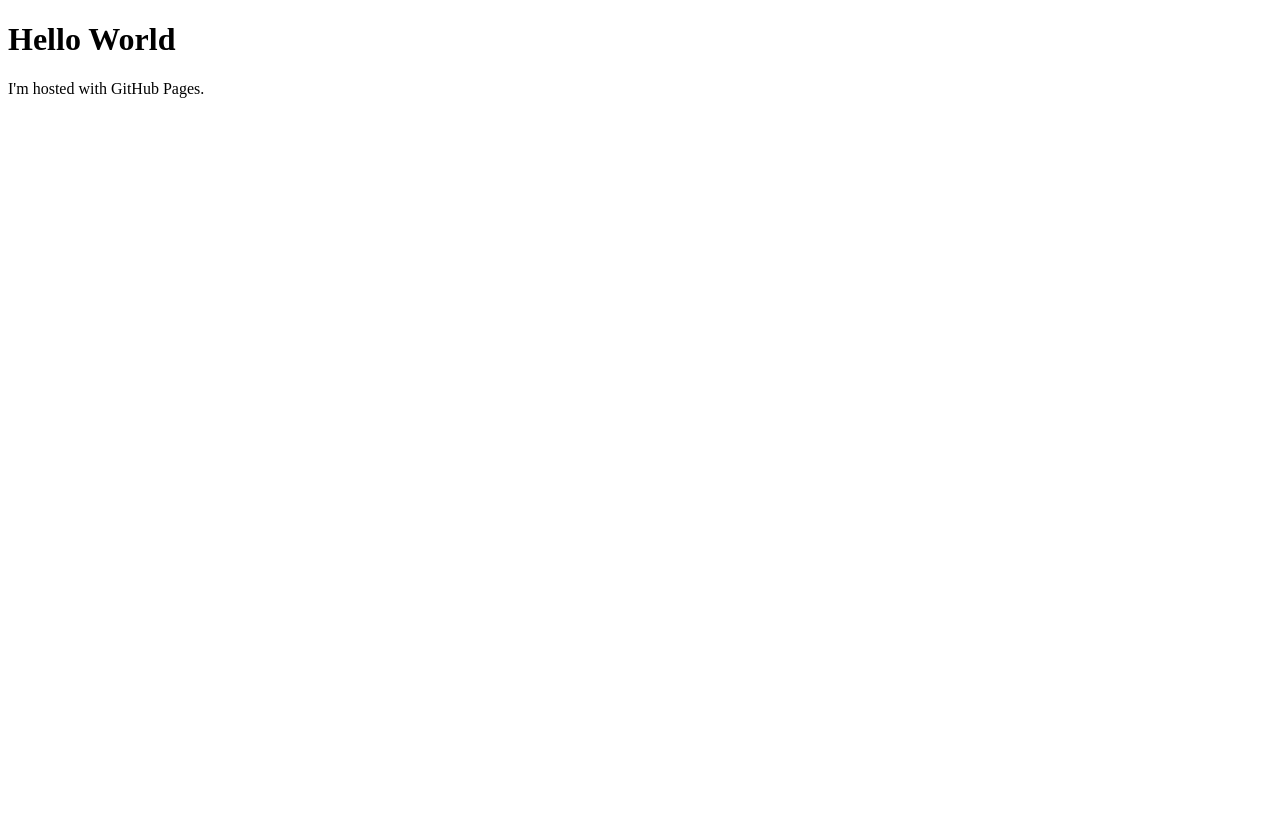
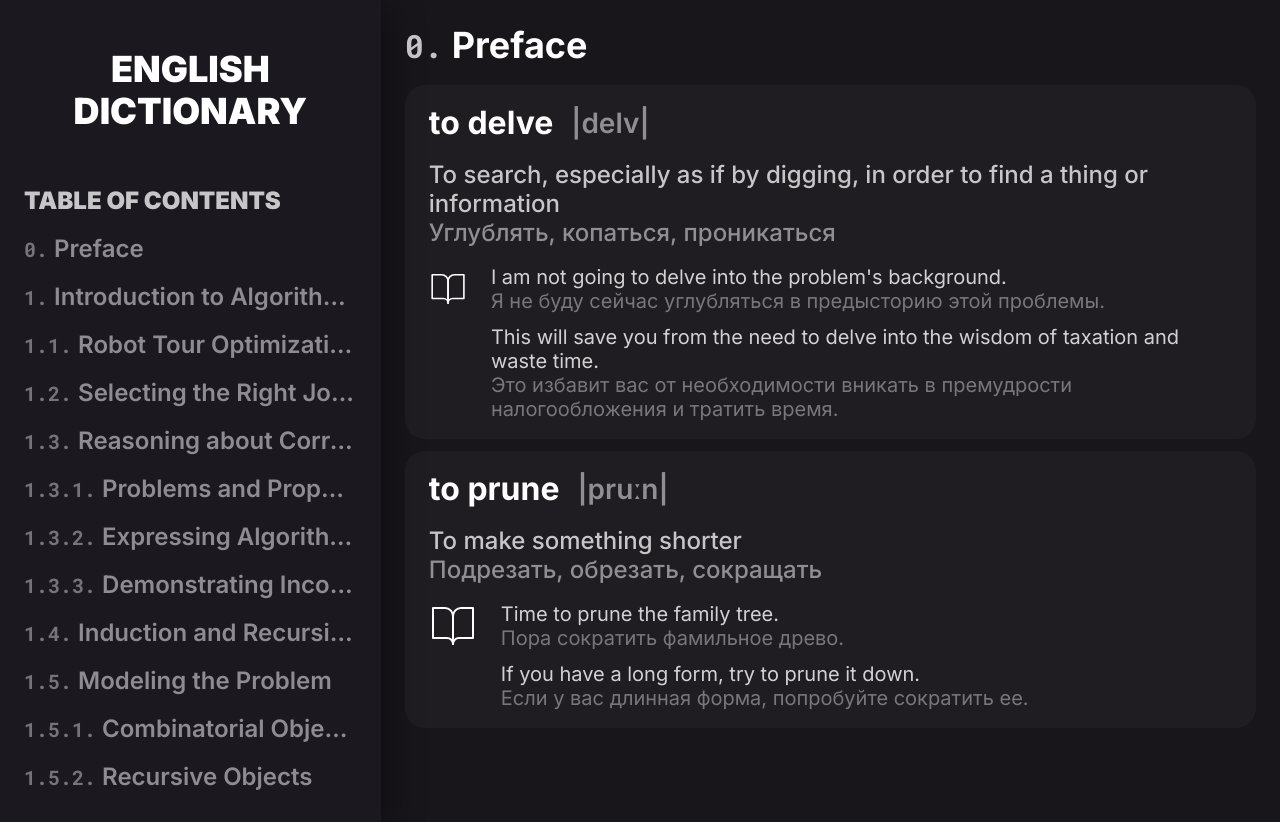
Before and after one commit to SoKnight/english-dict, a plain HTML site: page index.html in a window 1280 px wide. Before the commit the page ends 800 px from the top, so only its background shows below. Drawn offline with Linux system fonts and the light colour scheme.

Commit message:
Upload code

```diff
--- /dev/null
+++ b/assets/css/style.css
@@ -0,0 +1,281 @@
+@import url('https://fonts.googleapis.com/css2?family=Inter:wght@100;200;300;400;500;600;700;800;900&display=swap');
+@import url('https://fonts.googleapis.com/css2?family=Roboto+Mono:ital,wght@0,100;0,200;0,300;0,400;0,500;0,600;0,700;1,100;1,200;1,300;1,400;1,500;1,600;1,700&display=swap');
+
+html {
+    font-size: 100%;
+}
+
+html, body {
+    margin: 0;
+}
+
+body {
+    display: flex;
+    min-height: 100vh;
+}
+
+main {
+    background: #18151B;
+    display: flex;
+    flex: 1 0 0;
+    flex-direction: row;
+}
+
+h1, h2, h3, h4, h5, h6, p, a {
+    margin: 0;
+}
+
+a {
+    text-decoration: none;
+}
+
+.sidebar {
+    background: #1C1820;
+    box-shadow: 8px 8px 32px 2px rgba(0, 0, 0, 0.30);
+
+    display: flex;
+    width: 26%;
+    /*height: calc(100% - 4.5rem);*/
+    padding: 3rem 1.5rem 1.5rem 1.5rem;
+    flex-direction: column;
+    align-items: flex-start;
+    gap: 3rem;
+    flex-shrink: 0;
+    align-self: stretch;
+}
+
+.sidebar h1.header {
+    margin: auto;
+
+    color: #FFF;
+    text-align: center;
+    font-family: Inter, sans-serif;
+    font-size: 2.25rem;
+    font-style: normal;
+    font-weight: 900;
+    line-height: 2.625rem;
+    text-transform: uppercase;
+}
+
+.sidebar .chapters {
+    display: flex;
+    flex-direction: column;
+    align-items: flex-start;
+    gap: 6px;
+    flex: 1 0 0;
+    align-self: stretch;
+}
+
+.sidebar .table-of-contents {
+    display: -webkit-box;
+    -webkit-box-orient: vertical;
+    -webkit-line-clamp: 1;
+    align-self: stretch;
+
+    overflow: hidden;
+    color: rgba(255, 255, 255, 0.75);
+    text-overflow: ellipsis;
+    word-break: break-all;
+    font-family: Inter, sans-serif;
+    font-size: 1.5rem;
+    font-style: normal;
+    font-weight: 900;
+    line-height: 2.625rem;
+    text-transform: uppercase;
+}
+
+.sidebar .chapter-link {
+    cursor: pointer;
+}
+
+.sidebar .chapter-link,
+.content section .title {
+    display: -webkit-box;
+    -webkit-box-orient: vertical;
+    -webkit-line-clamp: 1;
+    align-self: stretch;
+
+    transition: .1s ease all;
+    overflow: hidden;
+    color: rgba(255, 255, 255, 0.50);
+    text-overflow: ellipsis;
+    word-break: break-all;
+    font-family: Inter, sans-serif;
+    font-size: 1.5rem;
+    font-style: normal;
+    font-weight: 600;
+    line-height: 2.625rem;
+}
+
+.sidebar .chapter-link:hover {
+    color: rgba(255, 255, 255, 0.75);
+}
+
+.sidebar .chapter-link:active {
+    color: #FFF;
+}
+
+.sidebar .chapter-link .index,
+.content section .title .index {
+    overflow: hidden;
+    color: rgba(255, 255, 255, 0.40);
+    text-overflow: ellipsis;
+    font-family: Roboto Mono, sans-serif;
+    font-size: 1.25rem;
+    font-style: normal;
+    font-weight: 700;
+    line-height: 2.625rem;
+}
+
+.sidebar .chapter-link:hover .index {
+    color: rgba(255, 255, 255, 0.6);
+}
+
+.sidebar .chapter-link:active .index {
+    color: rgba(255, 255, 255, 0.75);
+}
+
+.content {
+    display: flex;
+    padding: 1.5rem;
+    flex-direction: column;
+    align-items: flex-start;
+    gap: 2.25rem;
+    flex: 1 0 0;
+    align-self: stretch;
+}
+
+.content > section {
+    display: flex;
+    flex-direction: column;
+    align-items: flex-start;
+    gap: 18px;
+    align-self: stretch;
+}
+
+.content section .title {
+    color: #FFF;
+    font-size: 2.25rem;
+    font-weight: 700;
+}
+
+.content section .title .index {
+    color: rgba(255, 255, 255, 0.75);
+    font-size: 2rem;
+}
+
+.content .word-cards {
+    display: flex;
+    flex-direction: column;
+    align-items: flex-start;
+    gap: 0.75rem;
+    align-self: stretch;
+}
+
+.word-cards .card {
+    display: flex;
+    padding: 1.125rem 1.5rem;
+    flex-direction: column;
+    align-items: flex-start;
+    gap: 1.125rem;
+    align-self: stretch;
+
+    border-radius: 1.25rem;
+    background: rgba(255, 255, 255, 0.03);
+}
+
+.card .header {
+    display: flex;
+    align-items: center;
+    gap: 1.125rem;
+}
+
+.card .header h4 {
+    color: #FFF;
+    text-align: center;
+    font-family: Inter, sans-serif;
+    font-size: 2rem;
+    font-style: normal;
+    font-weight: 700;
+    line-height: normal;
+}
+
+.card .header h5 {
+    color: rgba(255, 255, 255, 0.50);
+    text-align: center;
+    font-family: Inter, sans-serif;
+    font-size: 1.75rem;
+    font-style: normal;
+    font-weight: 600;
+    line-height: normal;
+}
+
+.card .header h6 {
+    color: rgba(255, 255, 255, 0.25);
+    text-align: center;
+    font-family: Inter, sans-serif;
+    font-size: 1.5rem;
+    font-style: normal;
+    font-weight: 600;
+    line-height: normal;
+}
+
+.card .meaning {
+    display: flex;
+    flex-direction: column;
+    justify-content: center;
+    align-items: flex-start;
+}
+
+.card .meaning p {
+    font-family: Inter, sans-serif;
+    font-size: 1.5rem;
+    font-style: normal;
+    font-weight: 500;
+    line-height: normal;
+}
+
+.card .meaning p:nth-child(1) {
+    color: rgba(255, 255, 255, 0.75);
+}
+
+.card .meaning p:nth-child(2) {
+    color: rgba(255, 255, 255, 0.5);
+}
+
+.card .examples {
+    display: flex;
+    align-items: flex-start;
+    gap: 1.5rem;
+}
+
+.card .examples svg {
+    width: 3rem;
+    height: 3rem;
+
+    stroke: #FFF;
+}
+
+.examples .list {
+    display: flex;
+    flex-direction: column;
+    align-items: flex-start;
+    gap: 0.75rem;
+}
+
+.examples .list p {
+    font-family: Inter, sans-serif;
+    font-size: 1.25rem;
+    font-style: normal;
+    font-weight: 400;
+    line-height: normal;
+}
+
+.examples .list p.en {
+    color: rgba(255, 255, 255, 0.8);
+}
+
+.examples .list p.ru {
+    color: rgba(255, 255, 255, 0.4);
+    margin-top: -0.75rem;
+}
--- /dev/null
+++ b/assets/js/app.js
@@ -0,0 +1,35 @@
+document.addEventListener('DOMContentLoaded', () => {
+    const chaptersList = document.querySelector("div.chapters");
+    const contentPane = document.querySelector("div.content");
+
+    const loadedChapters = new Map();       // <chapterId> -> <wordsList>
+    const loadedWordModels = new Map();     // <word> -> <wordModel>
+
+    for (let wordModel of words) {
+        let chapterId = wordModel[0];
+        let word = wordModel[2];
+
+        let wordsList = loadedChapters.get(chapterId);
+        if (!wordsList) {
+            wordsList = [word];
+            loadedChapters.set(chapterId, wordsList);
+        } else {
+            wordsList.push(word);
+        }
+
+        loadedWordModels.set(word, wordModel);
+    }
+
+    for (let chapterId in chapters) {
+        let chapterName = chapters[chapterId];
+        let wordsList = loadedChapters.get(chapterId);
+
+        let chapterLink = generateChapterLink(chapterId, chapterName, !!wordsList);
+        chaptersList.append(chapterLink);
+
+        if (wordsList) {
+            let chapterSection = generateChapterSection(chapterId, chapterName, wordsList, loadedWordModels);
+            contentPane.append(chapterSection);
+        }
+    }
+})
--- /dev/null
+++ b/assets/js/dict.js
@@ -0,0 +1,62 @@
+const chapters = {
+	"0": "Preface",
+	"1": "Introduction to Algorithm Design",
+	"1.1": "Robot Tour Optimization",
+	"1.2": "Selecting the Right Jobs",
+	"1.3": "Reasoning about Correctness",
+	"1.3.1": "Problems and Properties",
+	"1.3.2": "Expressing Algorithms",
+	"1.3.3": "Demonstrating Incorrectness",
+	"1.4": "Induction and Recursion",
+	"1.5": "Modeling the Problem",
+	"1.5.1": "Combinatorial Objects",
+	"1.5.2": "Recursive Objects"
+}
+
+/*
+	[
+		"chapterId",
+		[page, paragraph],
+		"word",
+		"transcription",
+		"meaning",
+		"translation",
+		[
+			"example-1-en",
+			"example-1-ru",
+			"example-2-en",
+			"example-2-ru"
+		]
+	]
+ */
+
+const words = [
+	[
+		"0",
+		[],
+		"to delve",
+		"|delv|",
+		"To search, especially as if by digging, in order to find a thing or information",
+		"Углублять, копаться, проникаться",
+		[
+			"I am not going to delve into the problem's background.",
+			"Я не буду сейчас углубляться в предысторию этой проблемы.",
+			"This will save you from the need to delve into the wisdom of taxation and waste time.",
+			"Это избавит вас от необходимости вникать в премудрости налогообложения и тратить время."
+		]
+	],
+	[
+		"0",
+		[],
+		"to prune",
+		"|pruːn|",
+		"To make something shorter",
+		"Подрезать, обрезать, сокращать",
+		[
+			"Time to prune the family tree.",
+			"Пора сократить фамильное древо.",
+			"If you have a long form, try to prune it down.",
+			"Если у вас длинная форма, попробуйте сократить ее."
+		]
+	]
+]
--- /dev/null
+++ b/assets/js/generator.js
@@ -0,0 +1,98 @@
+function generateChapterLink(chapterId, chapterName, wasFound) {
+    let chapterLink = createElement("a", "chapter-link");
+        chapterLink.innerHTML = `<span class="index">${chapterId}.</span> ${chapterName}`;
+
+    if (wasFound) {
+        chapterLink.href = `#chapter-${chapterId}`;
+    }
+
+    return chapterLink;
+}
+
+function generateChapterSection(chapterId, chapterName, wordsList, loadedWordsModels) {
+    let title = createElement("h2", "title");
+        title.id = `chapter-${chapterId}`;
+        title.innerHTML = `<span class="index">${chapterId}.</span> ${chapterName}`;
+
+    let chapterSection = document.createElement("section");
+        chapterSection.append(title);
+
+    let cardsList = createElement("div", "word-cards");
+    wordsList.forEach(item => cardsList.append(generateWordCard(loadedWordsModels.get(item))));
+
+    chapterSection.append(cardsList);
+    return chapterSection;
+}
+
+function generateWordCard(wordModel) {
+    let wordCard = createElement("div", "card");
+
+    let word = wordModel[2];
+    if (word) {
+        let wordNode = document.createElement("h4");
+            wordNode.innerHTML = word;
+
+        let node = createElement("div", "header");
+        node.append(wordNode);
+
+        let transcription = wordModel[3];
+        if (transcription) {
+            let transcriptionNode = document.createElement("h5");
+                transcriptionNode.innerHTML = transcription;
+
+            node.append(transcriptionNode);
+        }
+
+        let location = wordModel[1];
+        if (location && location.length === 2) {
+            let locationNode = document.createElement("h6");
+                locationNode.innerHTML = `${location[0]}/${location[1]}`;
+
+            node.append(locationNode);
+        }
+
+        wordCard.append(node);
+    }
+
+    let meaning = wordModel[4];
+    let translation = wordModel[5];
+    if (meaning || translation) {
+        let meaningNode = document.createElement("p");
+            meaningNode.innerHTML = meaning ? meaning : "(no meaning)";
+
+        let translationNode = document.createElement("p");
+            translationNode.innerHTML = translation ? translation : "(нет перевода)";
+
+        let node = createElement("div", "meaning");
+            node.append(meaningNode);
+            node.append(translationNode);
+
+        wordCard.append(node);
+    }
+
+    let examples = wordModel[6];
+    if (examples && examples.length % 2 === 0) {
+        let node = createElement("div", "examples");
+            node.innerHTML = "<svg xmlns=\"http://www.w3.org/2000/svg\" width=\"24\" height=\"24\" viewBox=\"0 0 24 24\" fill=\"none\" stroke-width=\"1\" stroke-linecap=\"round\" stroke-linejoin=\"round\" class=\"feather feather-book-open\"><path d=\"M2 3h6a4 4 0 0 1 4 4v14a3 3 0 0 0-3-3H2z\"/><path d=\"M22 3h-6a4 4 0 0 0-4 4v14a3 3 0 0 1 3-3h7z\"/></svg>";
+
+        let listNode = createElement("div", "list");
+        for (let i = 0; i < examples.length; i++) {
+            let listItem = createElement("p", i % 2 === 0 ? "en" : "ru");
+                listItem.innerHTML = examples[i];
+
+            listNode.append(listItem);
+        }
+
+        node.append(listNode);
+        wordCard.append(node);
+    }
+
+    return wordCard;
+}
+
+function createElement(tagName, styleClass) {
+    let element = document.createElement(tagName);
+        element.classList.add(styleClass);
+
+    return element;
+}
--- a/index.html
+++ b/index.html
@@ -1,7 +1,29 @@
 <!DOCTYPE html>
-<html>
+<html lang="en">
+<head>
+    <meta charset="UTF-8">
+    <title>English Dictionary</title>
+
+    <link rel="stylesheet" href="assets/css/style.css">
+    <script src="assets/js/dict.js"></script>
+    <script src="assets/js/generator.js"></script>
+    <script src="assets/js/app.js" defer></script>
+</head>
 <body>
-<h1>Hello World</h1>
-<p>I'm hosted with GitHub Pages.</p>
+    <main>
+        <div class="sidebar">
+            <h1 class="header">
+                English<br>
+                Dictionary
+            </h1>
+            <div class="chapters">
+                <h3 class="table-of-contents">Table of Contents</h3>
+                <!-- Chapter links must be here -->
+            </div>
+        </div>
+        <div class="content">
+            <!-- Chapter sections must be here -->
+        </div>
+    </main>
 </body>
 </html>
```
